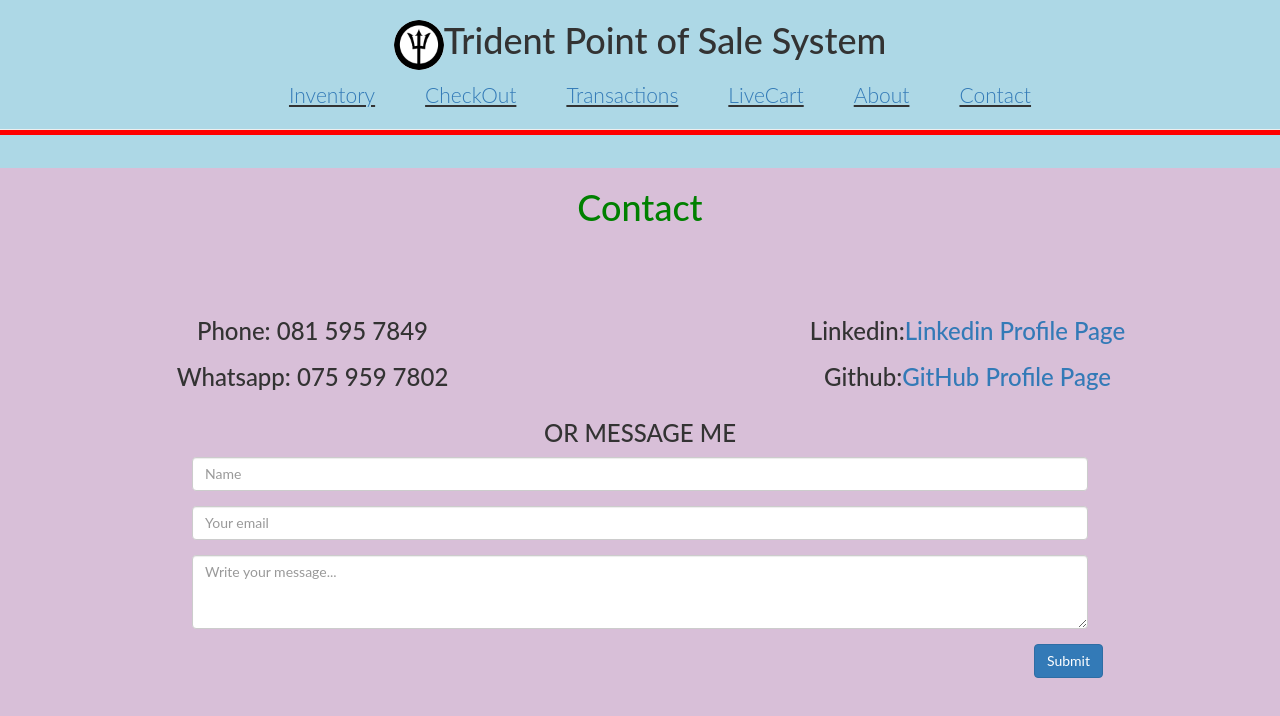
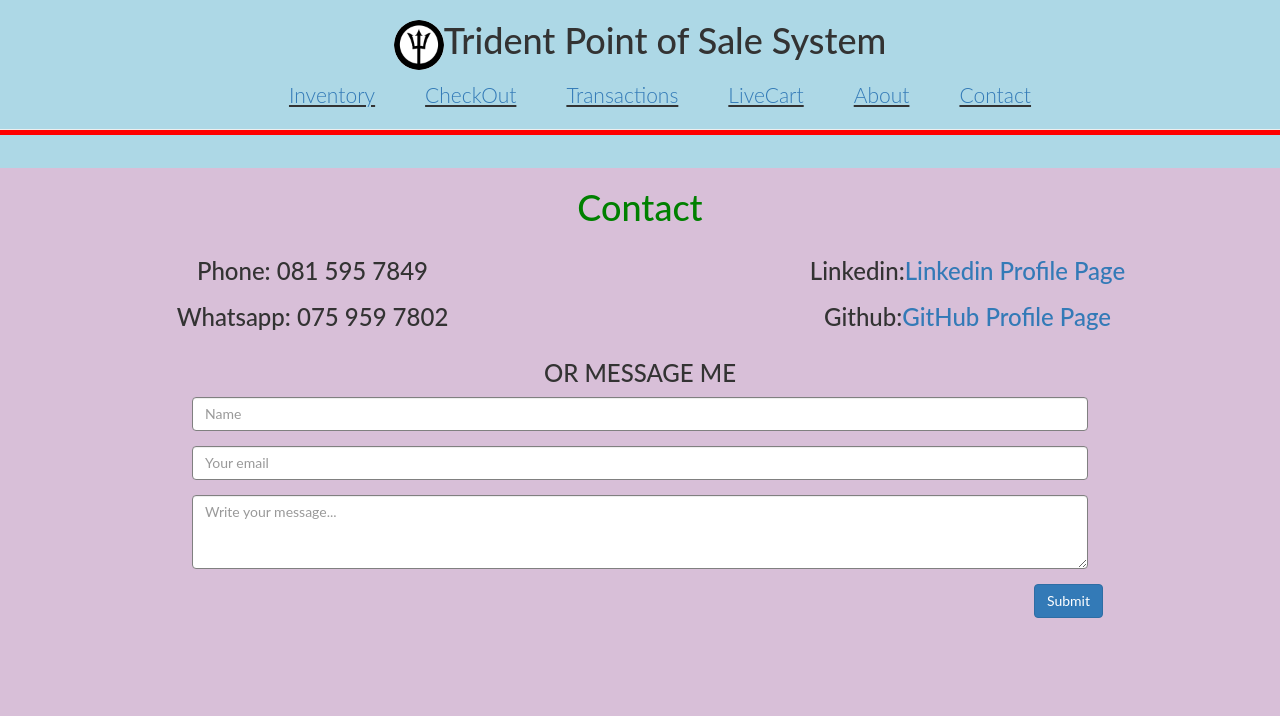
Before and after one commit to HishaamDeVries/pos-system, a React (Create React App) app in the folder client/: page /contact in a window 1280 px wide. Shown: the top 716 px of the page. Built offline with nearby package versions, Linux system fonts and the light colour scheme; no server answers.

Commit message:
adding color scheme and branding plus motivation for project in Readme file

```diff
--- a/client/src/App.css
+++ b/client/src/App.css
@@ -38,6 +38,10 @@ legend {
 .table > tbody {
   max-height: 800px;
   overflow: scroll;
+}
+
+.border {
+  border-color: gray;
 }
 
 .livecart {
--- a/client/src/components/About/About.js
+++ b/client/src/components/About/About.js
@@ -3,14 +3,16 @@ import Header from "../Header";
 
 export const About = () => {
   return (
-    <Fragment style={{ background: "#D8BFD8" }}>
+    <Fragment
+      style={{ background: "#D8BFD8", overflow: "visible", height: "100vh" }}
+    >
       <Header />
       <h2 className="text-center" style={{ color: "green" }}>
         About this App
       </h2>
       <h3 className="text-center">
-        This App is Point of Sale System built for self-own to small Business
-        Use
+        This App is a Point of Sale System built for small self-own to normal
+        small businesses Use
       </h3>
       <h3 className="text-center">Version: 1.0.0</h3>
       <h3 className="text-center">Database Used: NeDB</h3>
--- a/client/src/components/Contact/Contact.js
+++ b/client/src/components/Contact/Contact.js
@@ -9,7 +9,7 @@ const About = () => {
       <h1 className="mb-3 text-center" style={{ color: "green" }}>
         Contact
       </h1>
-      <div className="row" style={{ marginTop: 7 + "rem" }}>
+      <div className="row">
         <div className="col-12 col-lg-6 text-center">
           <h3>Phone: 081 595 7849</h3>
           <h3>Whatsapp: 075 959 7802</h3>
@@ -45,7 +45,7 @@ const About = () => {
             <input
               type="text"
               name="name"
-              className="form-control form-control-lg"
+              className="form-control form-control-lg border"
               id="name"
               placeholder="Name"
               required
@@ -57,7 +57,7 @@ const About = () => {
             <input
               type="email"
               name="_replyto"
-              className="form-control form-control-lg"
+              className="form-control form-control-lg border"
               id="exampleFormControlInput1"
               placeholder="Your email"
               required
@@ -68,7 +68,7 @@ const About = () => {
           <div className="row-md-6  mx-auto">
             <textarea
               name="message"
-              className="form-control form-control-lg"
+              className="form-control form-control-lg border"
               id="exampleFormControlTextarea1"
               rows="3"
               placeholder="Write your message..."
--- a/client/src/components/Inventory/Items.js
+++ b/client/src/components/Inventory/Items.js
@@ -94,7 +94,7 @@ const Items = () => {
   };
 
   return (
-    <div>
+    <div style={{ background: "#D8BFD8", height: "100%vh" }}>
       <Header />
       <div class="container">
         <h2 className="text-center" style={{ color: "green" }}>
--- a/client/src/components/Main.js
+++ b/client/src/components/Main.js
@@ -8,7 +8,7 @@ import Contact from "./Contact/Contact";
 import About from "./About/About";
 
 const Main = () => (
-  <main style={{ background: "#D8BFD8", height: "100vh" }}>
+  <main style={{ background: "#D8BFD8", overflow: "visible", height: "100vh" }}>
     <Switch>
       <Route exact path="/" component={CheckOut} />
       <Route path="/inventory" component={Items} />
```
